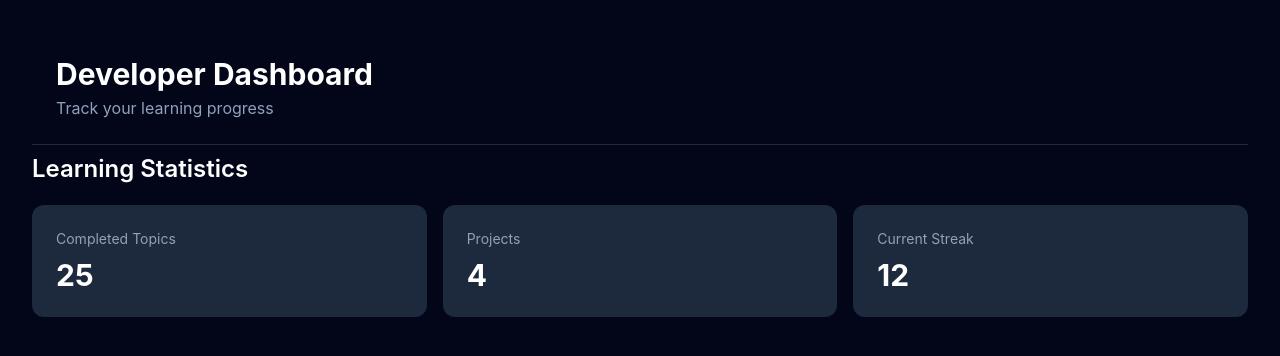
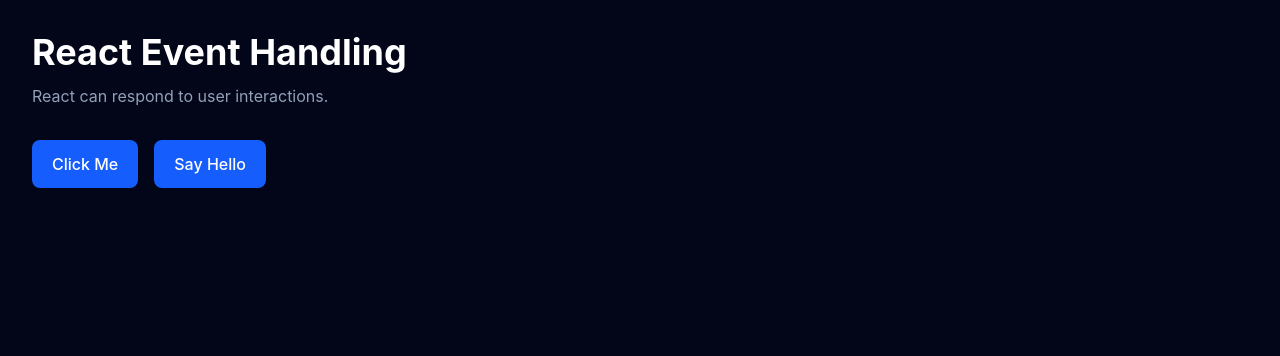
Before and after one commit to foysaliio/React-Mastery-Journey, a React (Vite) app: page / in a window 1280 px wide. Shown: the top 356 px of the page. Built offline with nearby package versions, Linux system fonts and the light colour scheme.

Commit message:
feat(react): learn event handling

```diff
--- a/src/App.tsx
+++ b/src/App.tsx
@@ -1,11 +1,27 @@
-import Dashboard from "./components/Dashboard";
-import Header from "./components/Header";
+import EventButton from "./components/EventButton";
 
 const App = () => {
+  const HandleClick = (): void => {
+    alert("Button clicked!");
+  };
+
+  const handleGreeting = (): void => {
+    alert("Welcome to React");
+  };
+
   return (
-    <main className="min-h-screen bg-slate-950 p-8">
-      <Header />
-      <Dashboard />
+    <main className="min-h-screen bg-slate-950 p-8 text-white">
+      <h1 className="text-4xl font-bold">React Event Handling</h1>
+
+      <p className="mt-3 text-slate-400">
+        React can respond to user interactions.
+      </p>
+
+      <div className="mt-8 flex gap-4">
+        <EventButton label="Click Me" onClick={HandleClick} />
+
+        <EventButton label="Say Hello" onClick={handleGreeting} />
+      </div>
     </main>
   );
 };
--- a/src/components/Dashboard.tsx
+++ /dev/null
@@ -1,19 +0,0 @@
-import StatCard from "./StatCard";
-
-const Dashboard = () => {
-  return (
-    <section className="">
-      <h2 className="text-white mt-2 mb-5 text-2xl font-semibold">
-        Learning Statistics
-      </h2>
-
-      <div className="grid gap-4 md:grid-cols-3">
-        <StatCard title="Completed Topics" value={25} />
-        <StatCard title="Projects" value={4} />
-        <StatCard title="Current Streak" value={12} />
-      </div>
-    </section>
-  );
-};
-
-export default Dashboard;
--- /dev/null
+++ b/src/components/EventButton.tsx
@@ -0,0 +1,18 @@
+interface EventButtonProps {
+  label: string;
+  onClick: () => void;
+}
+
+const EventButton = ({ label, onClick }: EventButtonProps) => {
+  return (
+    <button
+      type="button"
+      onClick={onClick}
+      className="rounded-lg bg-blue-600 px-5 py-3 font-medium text-white transition hover:bg-blue-700"
+    >
+      {label}
+    </button>
+  );
+};
+
+export default EventButton;
--- a/src/components/Header.tsx
+++ /dev/null
@@ -1,10 +0,0 @@
-const Header = () => {
-  return (
-    <header className="border-b border-slate-800 bg-slate-950 p-6 text-white">
-      <h1 className="text-3xl font-bold">Developer Dashboard</h1>
-      <p className="mt-1 text-slate-400">Track your learning progress</p>
-    </header>
-  );
-};
-
-export default Header;
--- a/src/components/StatCard.tsx
+++ /dev/null
@@ -1,16 +0,0 @@
-interface StatCardProps {
-  title: string;
-  value: number;
-}
-
-const StatCard = ({ title, value }: StatCardProps) => {
-  return (
-    <article className="rounded-xl bg-slate-800 p-6 text-white">
-      <p className="text-sm text-slate-400"> {title} </p>
-
-      <h2 className="mt-2 text-3xl font-bold"> {value} </h2>
-    </article>
-  );
-};
-
-export default StatCard;
```
